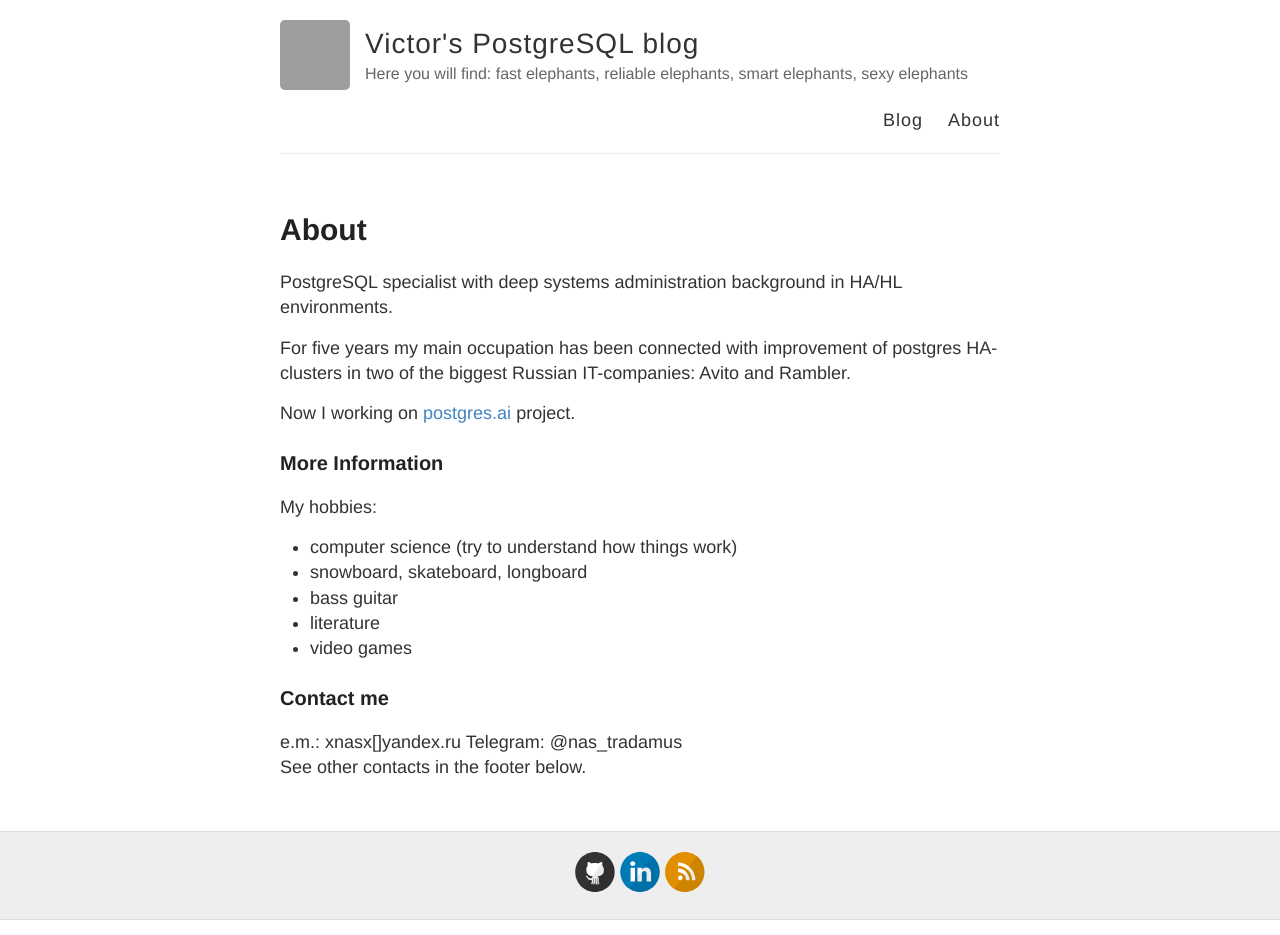
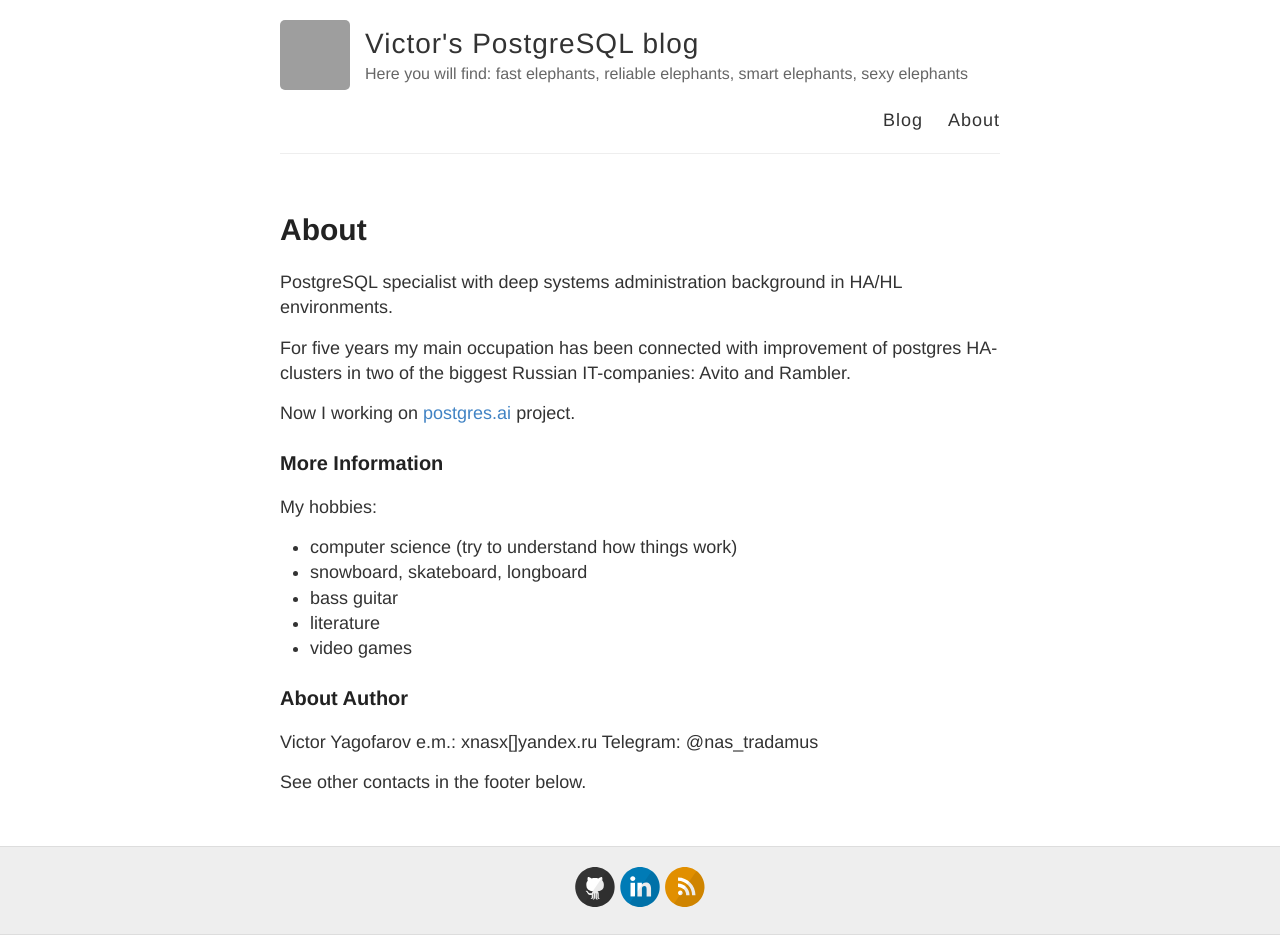
Before and after one commit to Nastradamus/nastradamus.github.io, a Jekyll site: the page built from about.md, in a window 1280 px wide. Built offline with Jekyll 4.4.1, drawn with Linux system fonts in a browser that asks for light colours; grey boxes are pictures that could not be loaded.

```diff
--- a/about.md
+++ b/about.md
@@ -21,8 +21,10 @@
 - literature
 - video games
 
-### Contact me
+### About Author
 
+Victor Yagofarov
 e.m.: xnasx[]yandex.ru
 Telegram: @nas_tradamus
+
 See other contacts in the footer below.
```
Also changed, not shown: _posts/2019-1-15-iotop.md (added, +30 -0 lines).
